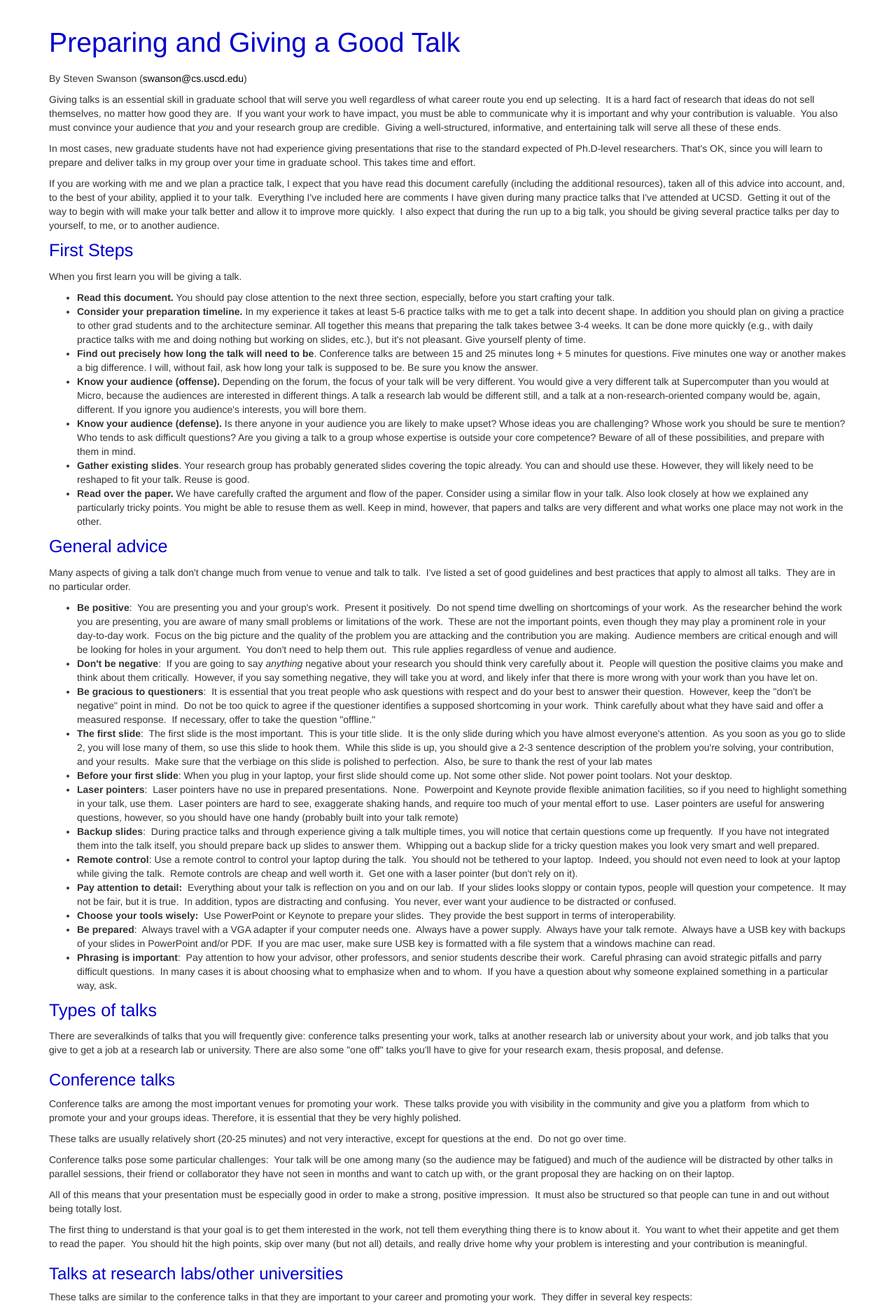
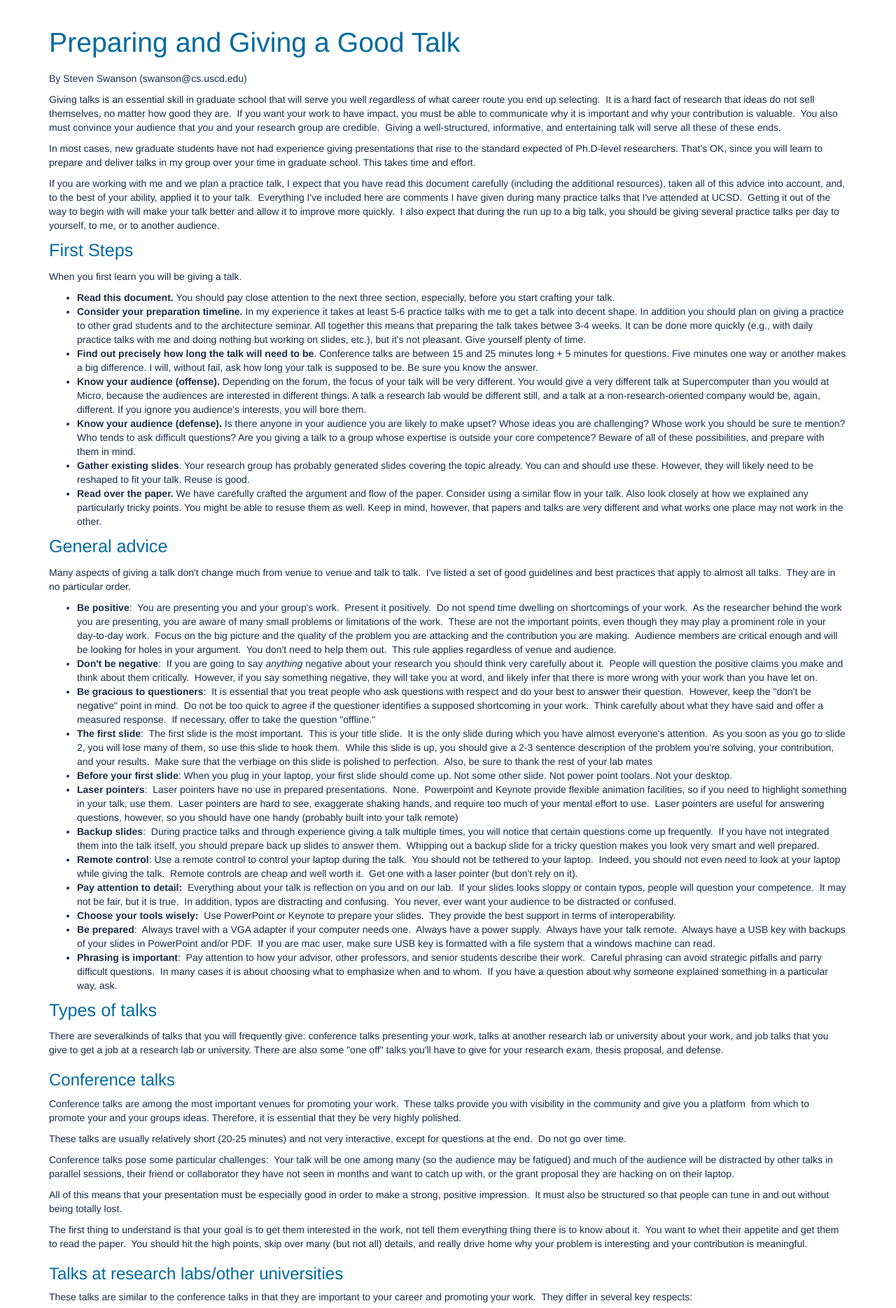
Before and after one commit to NVSL/smithers, a Python web app: template server/smithers/templates/html/GivingTalks.jinja.html in a window 1280 px wide. Shown: the part 51-1920 px from the top of the page at 70% size. Run offline with Jinja, Linux system fonts and the light colour scheme; the template is opened without the code that fills it, so the values that code supplies are empty; some libraries are stand-ins or nearby versions.

Commit message:
UCSD Colors

```diff
--- a/static/css/smithers.css
+++ b/static/css/smithers.css
@@ -1,5 +1,14 @@
 /* Sticky footer styles
 -------------------------------------------------- */
+:root {
+    --ucsd-dark-blue:rgba(24,43,73,1);
+    --ucsd-blue: rgba(0,106,160,1);
+    --ucsd-blue-highlight: rgba(0, 198, 215,1);
+
+    --header-color: var(--ucsd-blue);
+    --text-color: var(--ucsd-dark-blue);
+    --highlight-color: var(--ucsd-blue-highlight);
+}
 html {
   position: relative;
   min-height: 100%;
@@ -7,6 +16,7 @@ html {
 
 body {
   padding-top: 70px;
+    color: var(--ucsd-dark-blue);
 }
 
 
@@ -32,6 +42,7 @@ h1 {
   font-weight: bold;
 
 }
+/* rgba(24,43,73,1) */
 
 .form-notification {
   color:green;
@@ -39,15 +50,17 @@ h1 {
   font-weight: bold
 }
 
+h1, h2, h3 {
+    color:var(--header-color);
+}
 h1 {
-	color: rgba(0,0,204,1);
+
 	font-weight: normal;
 	font-size: 2.8em;
     text-decoration: none;
 }
 
 h2 {
-	color:rgba(0,0,204,1);
 	font-weight: normal;
 	font-size: 1.8em;
 	margin-top:0.5em;
@@ -55,12 +68,15 @@ h2 {
 }
 
 h3 {
-	color:rgba(0,0,204,1);
 	font-weight: normal;
 }
 
 a {
-	color:black;
+	color:var(--text-color);
+}
+
+a:hover {
+    color: var(--text-color);
 }
 
 /*.container a {
@@ -83,7 +99,7 @@ a.btn {
 }
 
 .report-form label {
-    color:rgba(0,0,204,1);
+    color:rgba(24,43,73,1);
     font-weight: normal;
     font-size: 1.8em;
     margin-top:0.5em;
@@ -99,7 +115,7 @@ h1 a {
 
 h1 a:hover {
     text-decoration: none;
-    color: inherit;
+    color: var(--text-color);
 }
 
 .report-form textarea {
```
